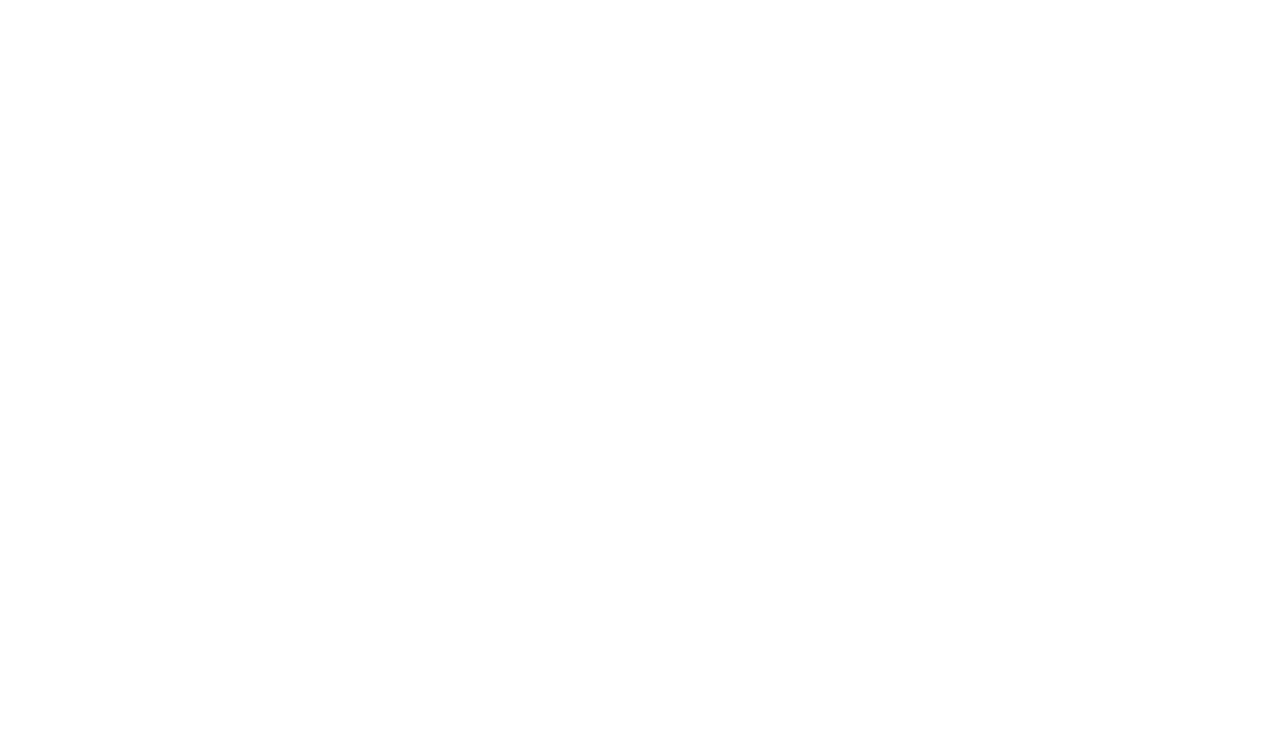
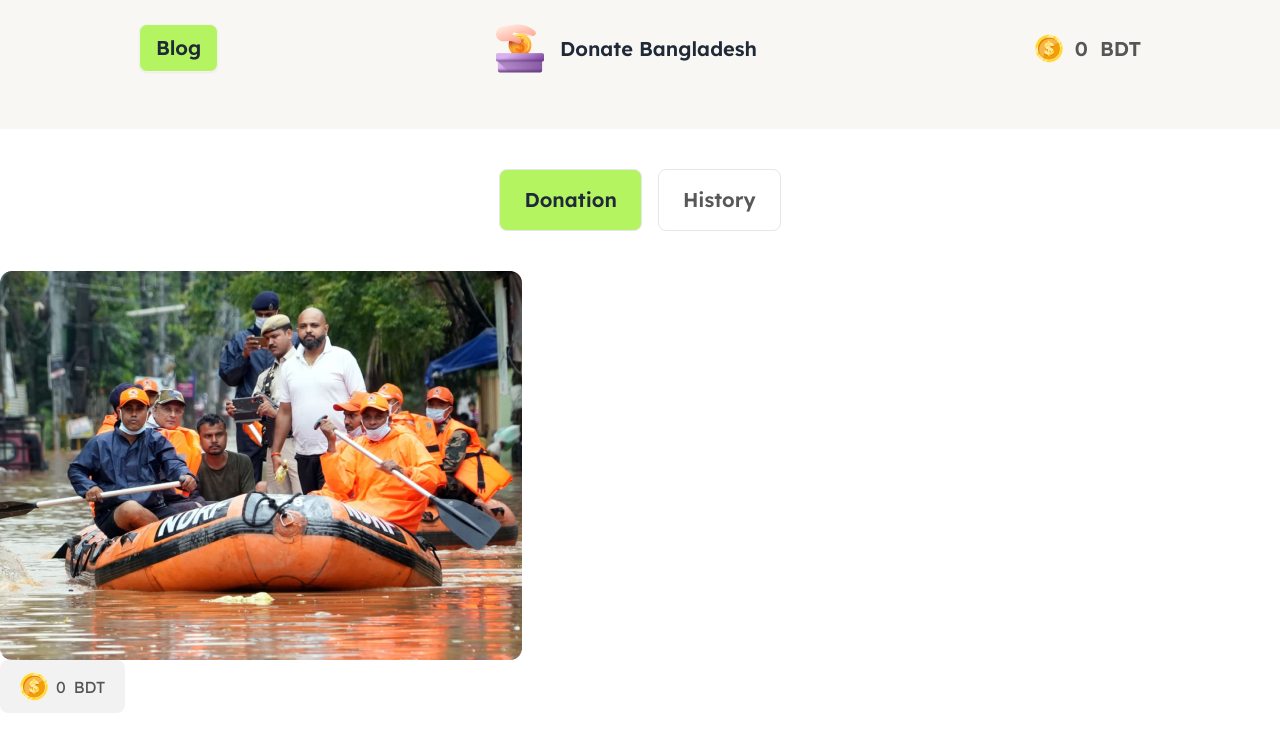
Before and after one commit to mdmonjumon/donate-bangladesh, a plain HTML site: page index.html in a window 1280 px wide. Drawn offline with nearby package versions, Linux system fonts and the light colour scheme.

Commit message:
header section added

```diff
--- a/index.html
+++ b/index.html
@@ -6,16 +6,82 @@
     <meta name="viewport" content="width=device-width, initial-scale=1.0">
     <title>Donate Bangladesh</title>
 
+    <!-- font family -->
+    <link rel="preconnect" href="https://fonts.googleapis.com">
+    <link rel="preconnect" href="https://fonts.gstatic.com" crossorigin>
+    <link href="https://fonts.googleapis.com/css2?family=Lexend:wght@100..900&display=swap" rel="stylesheet">
+
     <!-- tailwind and daisyUI cdn -->
     <link href="https://cdn.jsdelivr.net/npm/daisyui@4.12.14/dist/full.min.css" rel="stylesheet" type="text/css" />
     <script src="https://cdn.tailwindcss.com"></script>
+
+    <script>
+        tailwind.config = {
+            theme: {
+                extend: {
+                    colors: {
+                        clifford: '#da373d',
+                        'primary-btn': '#B4F461',
+                        'primary-text': '#111111b3',
+                        'primary-bg': '#1111110D',
+                    },
+                    fontFamily: {
+                        'lexend-font': '"Lexend", "sans-serif"',
+                    }
+                }
+            }
+        }
+    </script>
 </head>
 
-<body>
+<body class="font-lexend-font">
+    <header class="max-w-screen-2xl mx-auto">
+        <nav class="flex justify-around bg-[#F9F7F3] pt-6 pb-14">
+            <div>
+                <button class="btn bg-primary-btn font-semibold text-xl">Blog</button>
+            </div>
+            <div class="flex items-center gap-4">
+                <div>
+                    <img src="./assets/logo.png" alt="logo">
+                </div>
+                <div>
+                    <h1 class="font-semibold text-xl">Donate Bangladesh</h1>
+                </div>
+            </div>
+            <div class="flex items-center gap-3 font-semibold text-xl text-primary-text">
+                <img src="./assets/coin.png" alt="">
+                <span>0</span>
+                <p>BDT</p>
+            </div>
+        </nav>
+        <div class="flex justify-center my-10">
+            <button class="bg-primary-btn font-semibold text-xl px-6 py-4 border rounded-lg mr-4">Donation</button>
+            <button class="font-semibold text-xl px-6 py-4 border rounded-lg text-primary-text">History</button>
+        </div>
+    </header>
 
+    <main class="max-w-screen-xl">
+        <section class="noakhali-section">
+            <div>
+                <img src="./assets/noakhali.png" alt="noakhali">
+            </div>
+            <div>
+                <div class="flex gap-2 items-center text-primary-text font-normal text-base py-3 px-5 w-max rounded-lg bg-primary-bg">
+                    <img src="./assets/coin.png" alt="coin">
+                    <span>0</span>
+                    <p>BDT</p>
+                </div>
+            </div>
 
+        </section>
 
-<script src="./js/donate-bangladesh.js"></script>
+    </main>
+
+    <footer>
+
+    </footer>
+
+    <script src="./js/donate-bangladesh.js"></script>
 </body>
 
 </html>
```
